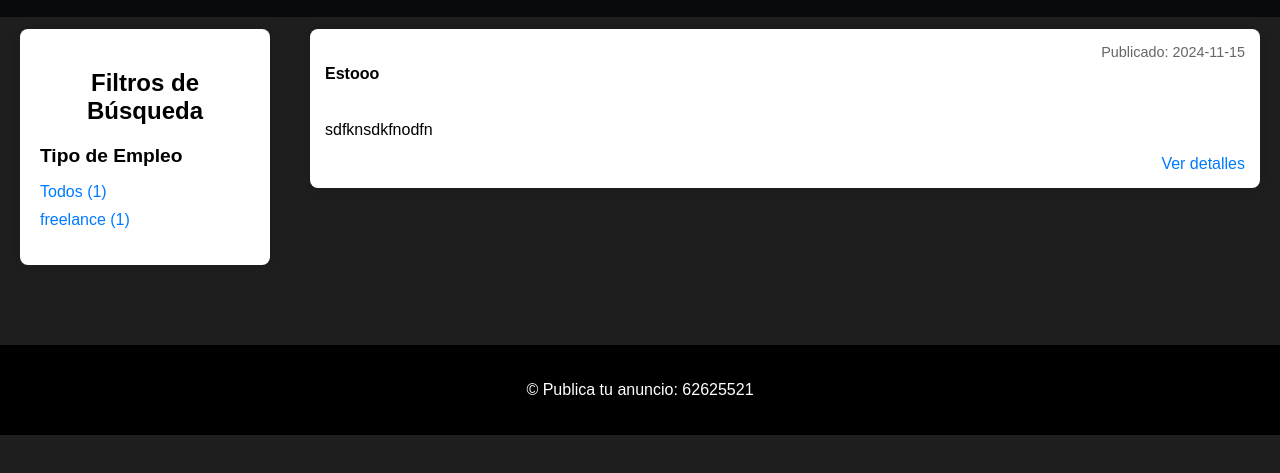
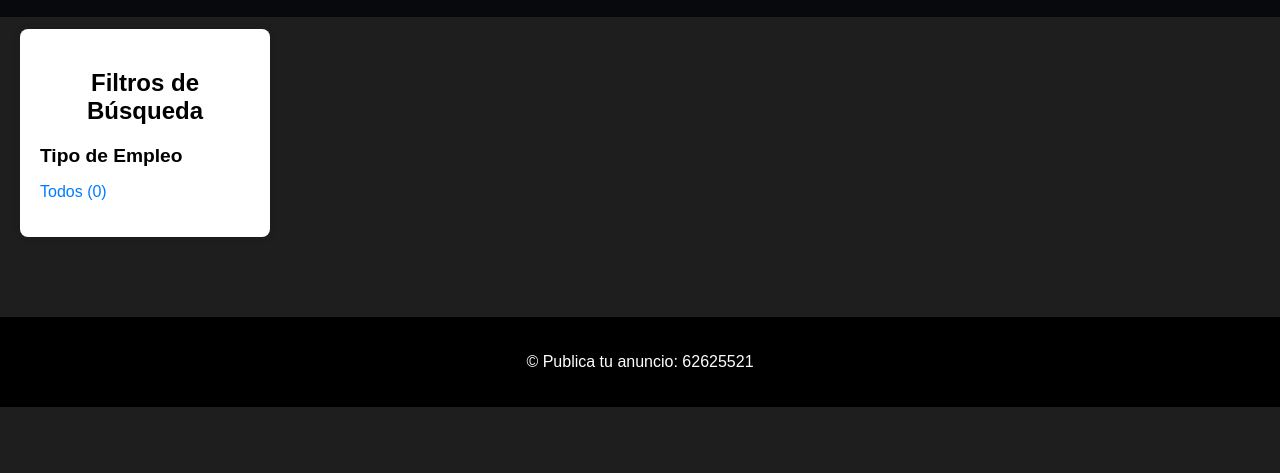
Before and after one commit to gunnartropic/tiendavillatunari, a plain HTML site: page todoloquebuscas/varios/varios.html in a window 1280 px wide. Shown: the part 51-524 px from the top of the page. Drawn offline with Linux system fonts and the light colour scheme.

Commit message:
Actualización de anuncios y tipos desde la base de datos

```diff
--- a/todoloquebuscas/varios/trab.js
+++ b/todoloquebuscas/varios/trab.js
@@ -6,8 +6,6 @@ document.addEventListener('DOMContentLoaded', () => {
     const allJobs = document.querySelectorAll('.job').length;
     document.getElementById('all-count').textContent = `(${allJobs})`;
      // aquí se agregan los nuevos tipos
-const freelanceJobs = document.querySelectorAll('.job.freelance').length;
-document.getElementById('freelance-count').textContent = `(${freelanceJobs})`;
 // fin de los nuevos tipos
   }
 
--- a/todoloquebuscas/varios/varios.html
+++ b/todoloquebuscas/varios/varios.html
@@ -30,22 +30,12 @@
                 <ul>
                     <li><a href="#" onclick="filterJobs('all')">Todos <span id="all-count"></span></a></li>
                       <!-- inicio de filtros -->
-<li><a href="#" onclick="filterJobs('freelance')">freelance <span id="freelance-count"></span></a></li>
 <!-- fin de filtros -->
                 </ul>
             </div>
         </aside>
         <div class="content">
               <!-- aquí deben introducirse los anuncios -->
-
-            <div class="job freelance">
-            <div class="job-header">
-            <h4>Estooo</h4>
-            <span class="job-date">Publicado: 2024-11-15</span>
-            </div>
-            <p>sdfknsdkfnodfn</p>
-            <a href="" class="job-details">Ver detalles</a>
-            </div>
 
 <!-- fin de anuncios -->
 
```
